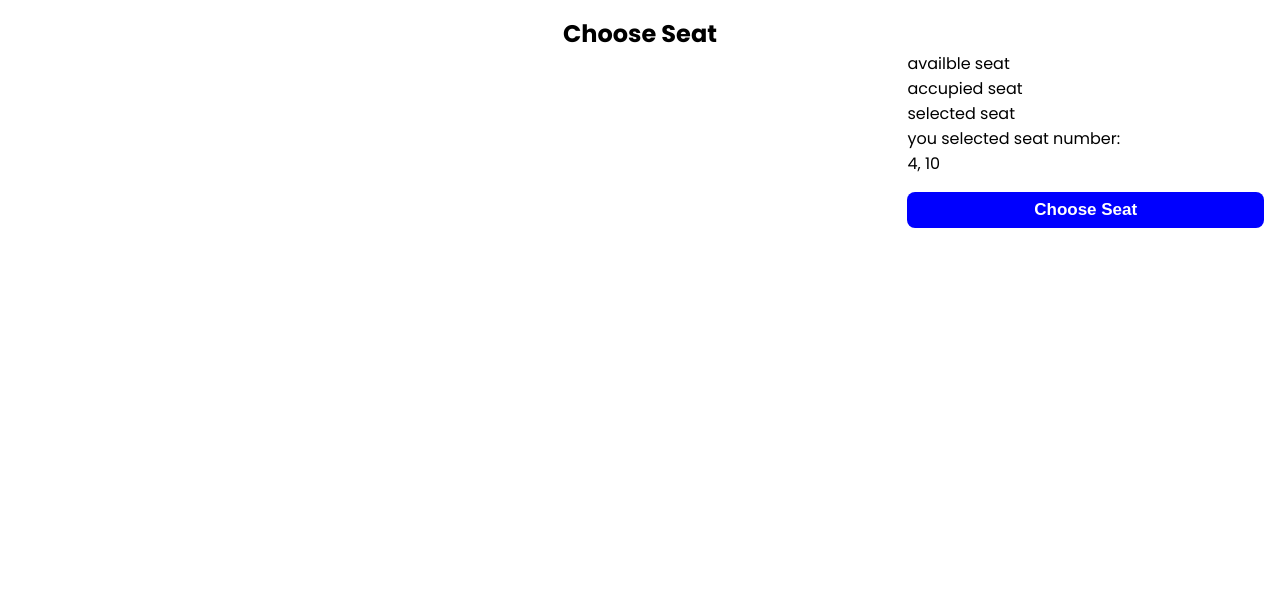
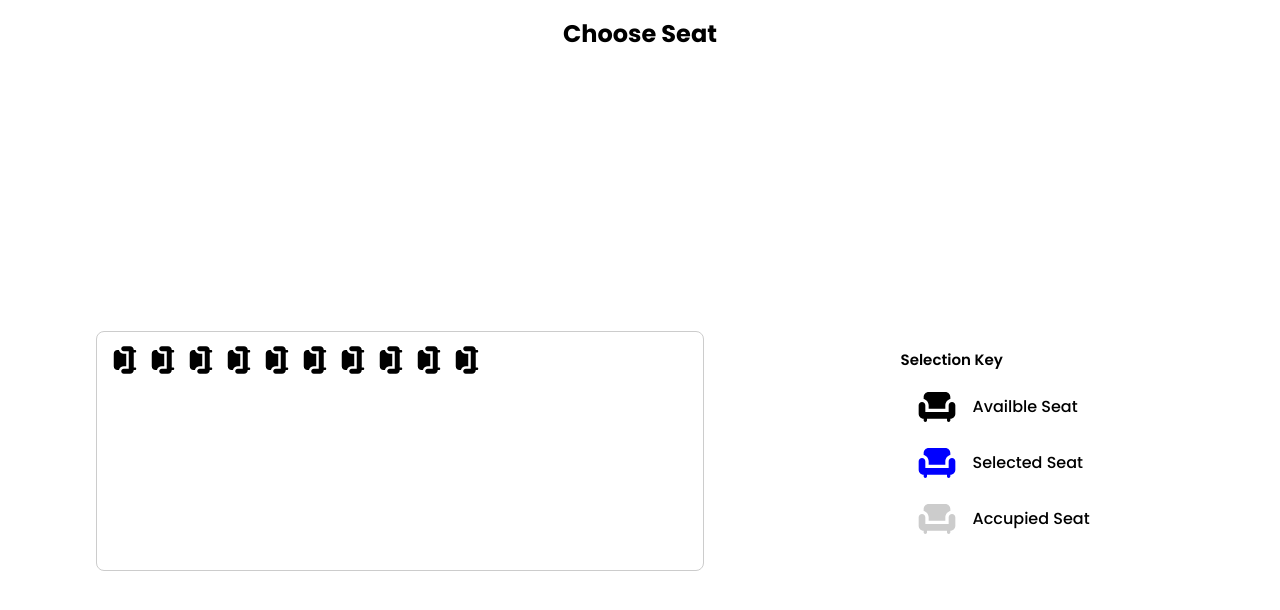
Before and after one commit to Manase44/EEL-COACH, a React (Vite) app in the folder Frontend/: page /chooseseat in a window 1280 px wide. Shown: the top 610 px of the page. Built offline with nearby package versions, Linux system fonts and the light colour scheme.

Commit message:
implement the choose seat component

```diff
--- a/Frontend/src/pages/passenger/chooseSeat/ChooseSeat.css
+++ b/Frontend/src/pages/passenger/chooseSeat/ChooseSeat.css
@@ -1,5 +1,56 @@
 .choose-seat-content {
   display: grid;
   grid-template-columns: 5fr 2fr;
-  padding: 0 1rem;
+  padding: 0 2rem;
+  height: 100vh;
+  align-items: center;
 }
+.key-element {
+  display: flex;
+  align-items: center;
+  gap: 1rem;
+  margin: 1rem;
+}
+.key-element svg {
+  font-size: 40px;
+}
+.key-element p {
+  text-transform: capitalize;
+  font-weight: 500;
+}
+.seats-selected span {
+  display: flex;
+  padding: 0.5rem 1rem;
+  background-color: var(--div-border);
+  border-radius: var(--radius);
+  font-weight: 600;
+  font-size: 20px;
+  width: max-content;
+  margin-top: 0.7rem;
+}
+.seat-selected {
+  fill: var(--main-color);
+}
+.seat-occupied {
+  fill: var(--div-border);
+}
+
+.seats-arrangement-model {
+  padding: 0.8rem;
+  margin-left: 4rem;
+  width: 70%;
+  height: 15rem;
+  border: 1px solid var(--div-border);
+  border-radius: var(--radius);
+}
+.seat-row {
+  display: flex;
+  gap: 0.5rem;
+}
+.bus-seat {
+  cursor: pointer;
+}
+.bus-seat svg {
+  font-size: 30px;
+  transform: rotate(-90deg);
+}
--- a/Frontend/src/pages/passenger/chooseSeat/ChooseSeat.jsx
+++ b/Frontend/src/pages/passenger/chooseSeat/ChooseSeat.jsx
@@ -1,30 +1,77 @@
 import "./ChooseSeat.css";
 import { useNavigate } from "react-router-dom";
+import { useState } from "react";
 import chosenRouteStore from "../../../store/routeId.store";
+import seatNumberStore from "../../../store/seatsNumber.store";
+import { MdChair } from "react-icons/md";
 
 const ChooseSeat = () => {
   const routeId = chosenRouteStore((state) => state.chosenRouteId);
+  const selectedSeat = seatNumberStore((state) => state.seatNumber);
+  const setSelectedSeat = seatNumberStore((state) => state.setSeatNumber);
+  const navigate = useNavigate();
 
-  const navigate = useNavigate();
+  const handleValue = (seatNumber) => {
+    const newSelectedSeats = selectedSeat.includes(seatNumber)
+      ? selectedSeat.filter((seat) => seat !== seatNumber)
+      : [...selectedSeat, seatNumber];
+    setSelectedSeat(newSelectedSeats);
+  };
+
+  const rowSeats = 10;
+
   const handleChooseSeat = () => {
     navigate("/payments");
   };
+
   return (
     <section className="choose-seat-section">
       <h1 className="section-title">choose seat</h1>
       <main className="choose-seat-content">
-        <div className="seats-arrangement-model"></div>
+        <div className="seats-arrangement-model">
+          <div className="seat-row">
+            {Array.from({ length: rowSeats }).map((_, i) => {
+              const seatNumber = i + 1;
+              return (
+                <div
+                  className="bus-seat"
+                  key={i}
+                  onClick={() => handleValue(seatNumber)}
+                >
+                  <MdChair
+                    className={
+                      selectedSeat.includes(seatNumber) ? "seat-selected" : ""
+                    }
+                  />
+                </div>
+              );
+            })}
+          </div>
+        </div>
         <div className="content-side-division">
-          <div className="key">
-            <p>availble seat</p>
-            <p>accupied seat</p>
-            <p>selected seat</p>
+          <div className="seat-selection-key">
+            <h2 className="mini-title">selection key</h2>
+            <div className="key-element">
+              <MdChair />
+              <p>availble seat</p>
+            </div>
+            <div className="key-element">
+              <MdChair className="seat-selected" />
+              <p>selected seat</p>
+            </div>
+            <div className="key-element">
+              <MdChair className="seat-occupied" />
+              <p>accupied seat</p>
+            </div>
           </div>
-          <div className="seats-selected">
-            <p>you selected seat number:</p>
-            <span>4, 10</span>
-            <button onClick={handleChooseSeat}>choose seat</button>
-          </div>
+          {selectedSeat.length > 0 && (
+            <div className="seats-selected">
+              <h2 className="mini-title">selection summary</h2>
+              <p>seats selected:</p>
+              <span>{selectedSeat.join(", ")}</span>
+              <button onClick={handleChooseSeat}>choose seat</button>
+            </div>
+          )}
         </div>
       </main>
     </section>
--- a/Frontend/src/store/seatsNumber.store.js
+++ b/Frontend/src/store/seatsNumber.store.js
@@ -1,12 +1,11 @@
 import { create } from "zustand";
 
 const seatNumberStore = create((set) => ({
-  seatNumber: "",
-  setSeatNumber: (passedSeat) => {
+  seatNumber: [],
+  setSeatNumber: (passedSeat) =>
     set({
       seatNumber: passedSeat,
-    });
-  },
+    }),
 }));
 
 export default seatNumberStore;
```
